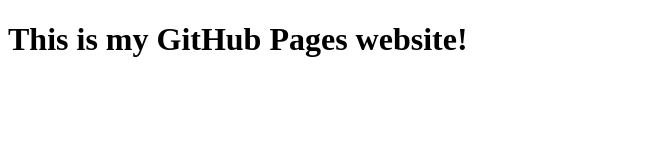
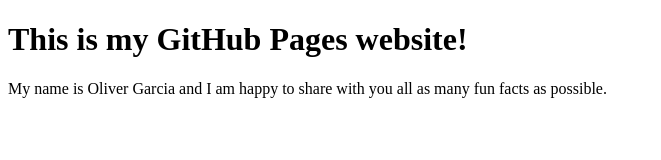
Before and after one commit to oliver02garcia/oliver02garcia.github.io, a plain HTML site: page index.html in a window 1280 px wide. Shown: the whole page, without its empty margins (0-661 px from the left). Drawn offline with Linux system fonts and the light colour scheme.

Commit message:
I Added information in the body

```diff
--- a/index.html
+++ b/index.html
@@ -7,5 +7,6 @@
     </head>
     <body>
         <h1>This is my GitHub Pages website!</h1>
+        My name is Oliver Garcia and I am happy to share with you all as many fun facts as possible.
     </body>
 </html>
```
